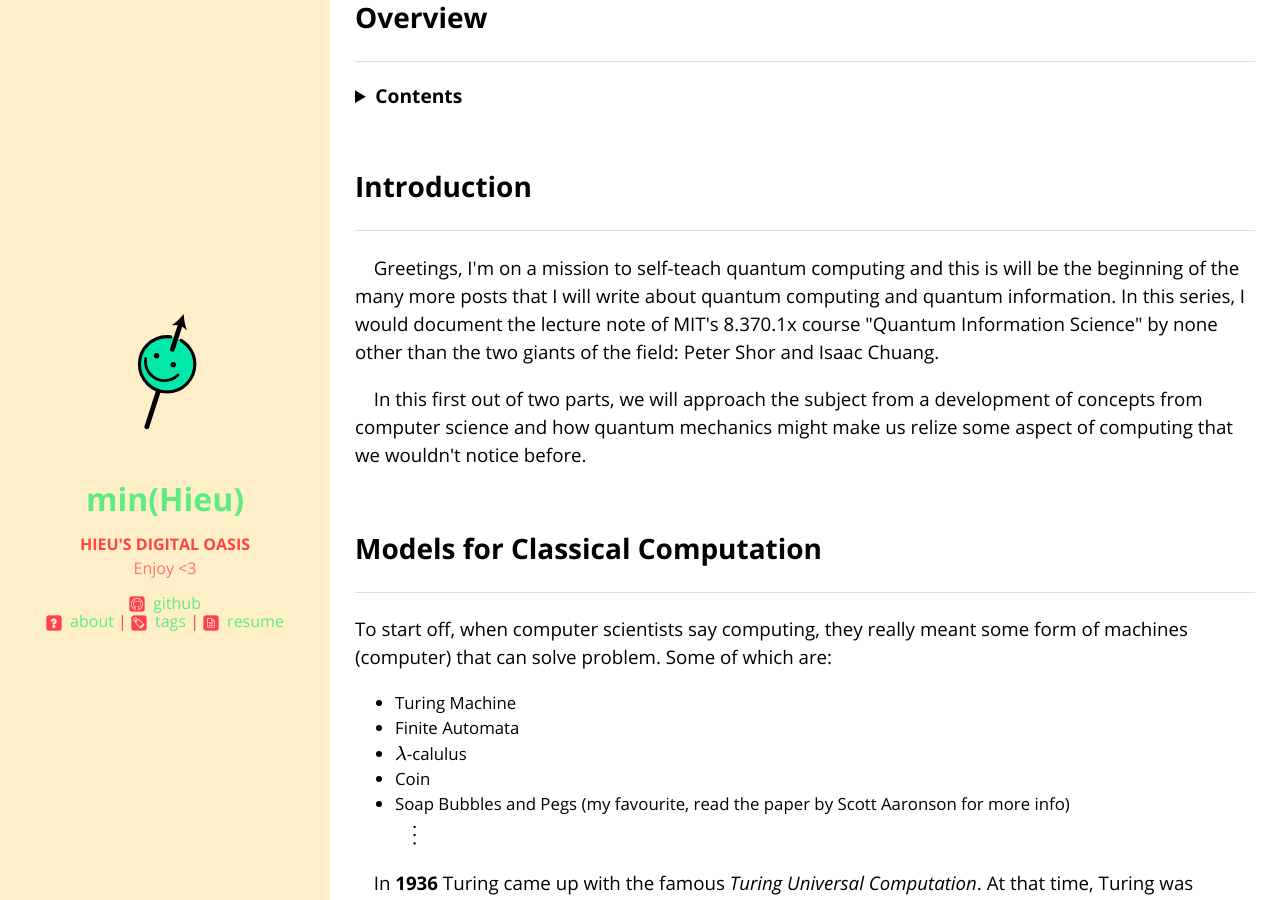
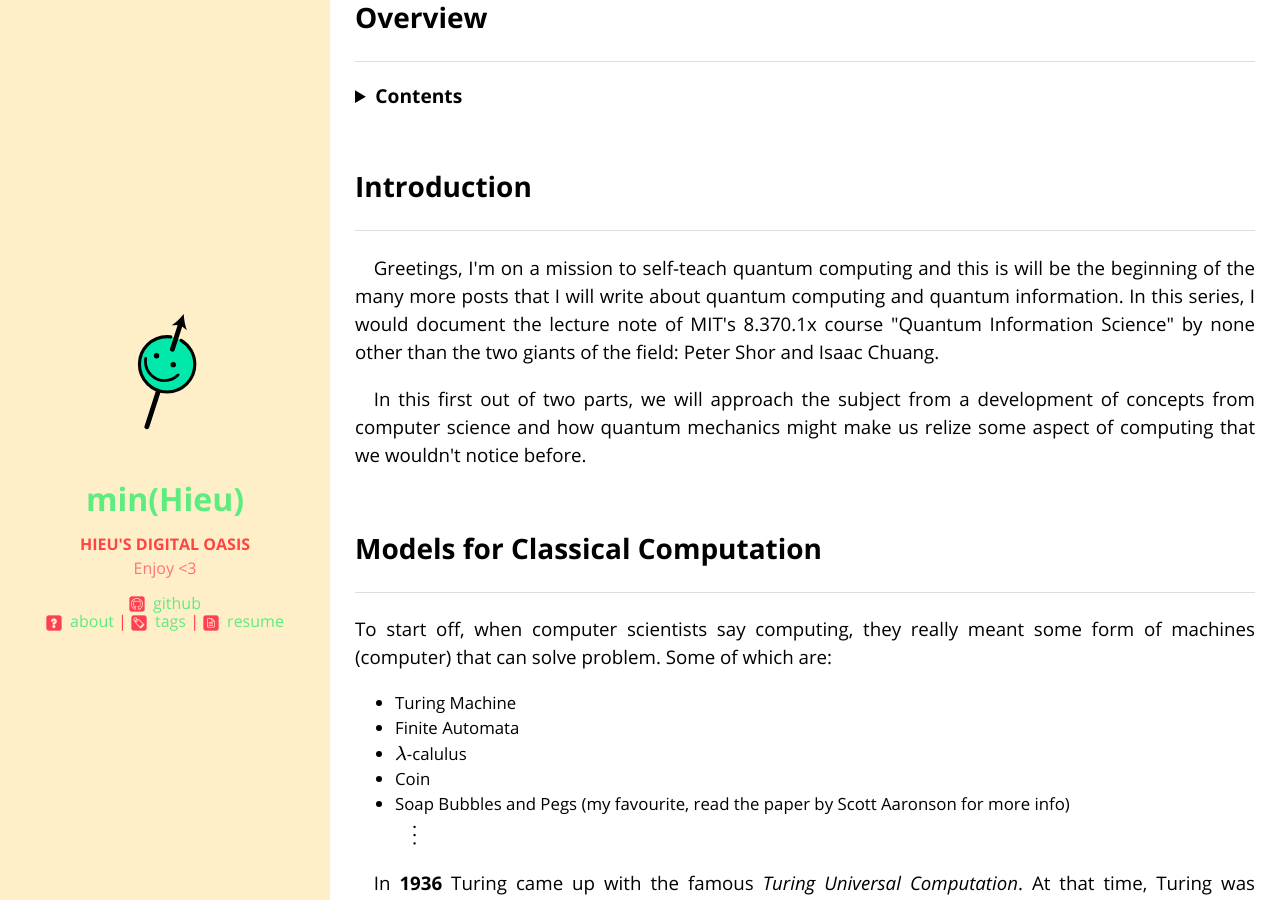
Before and after one commit to min-hieu/min-hieu.github.io, a Jekyll site: the page built from _posts/2021-02-13-qicnote01.html, in a window 1280 px wide and 900 px high, scrolled down 812 px. Built offline with Jekyll 4.4.1, drawn with Linux system fonts in a browser that asks for light colours; formulas are drawn with MathJax 3; a script that is not in the unit is left out.

Commit message:
Update 2021-02-13-qicnote01.html

```diff
--- a/_posts/2021-02-13-qicnote01.html
+++ b/_posts/2021-02-13-qicnote01.html
@@ -22,16 +22,16 @@ mathjax: true
 </details>
 
 <h2>Introduction</h2>
-<p>&emsp;Greetings, I'm on a mission to self-teach quantum computing and this is will be the beginning of the many more posts that I will write about
+<p align="justify">&emsp;Greetings, I'm on a mission to self-teach quantum computing and this is will be the beginning of the many more posts that I will write about
     quantum computing and quantum information. In this series, I would document the lecture note of MIT's 8.370.1x course "Quantum Information Science"
     by none other than the two giants of the field: Peter Shor and Isaac Chuang.</p>
-<p>&emsp;In this first out of two parts, we will approach the subject from a development of concepts from computer science and how quantum mechanics might
+<p align="justify">&emsp;In this first out of two parts, we will approach the subject from a development of concepts from computer science and how quantum mechanics might
     make us relize some aspect of computing that we wouldn't notice before.
 </p>
 
 <h2 id="#model-for-classical-computation">Models for Classical Computation</h2>
 
-<p>To start off, when computer scientists say computing, they really meant some form of machines (computer) that can solve problem. Some of which are:</p>
+<p align="justify">To start off, when computer scientists say computing, they really meant some form of machines (computer) that can solve problem. Some of which are:</p>
 <ul>
     <li>Turing Machine</li>
     <li>Finite Automata</li>
@@ -40,7 +40,7 @@ mathjax: true
     <li>Soap Bubbles and Pegs (my favourite, read the paper by Scott Aaronson for more info)</li>
     <li style="list-style:none">&emsp;$\vdots$</li>
 </ul>
-<p>&emsp;In <b>1936</b> Turing came up with the famous <i>Turing Universal Computation</i>. At that time, Turing was interested in solving some obscure problems related
+<p align="justify">&emsp;In <b>1936</b> Turing came up with the famous <i>Turing Universal Computation</i>. At that time, Turing was interested in solving some obscure problems related
 with the decision problems and he noticed that some model of computation are universal, in other word, they can sufficiently simulate other models of computation.
 However, there is one more model which was mainly used for Quantum Computing that I didn't mention, the curcuit model. Actually, the cucuit model was consider as
     <i>"super universal"</i>, meaning not only it can sufficiently simulate Turing Machien, it could also do computation that would be considered to be impossible
```
